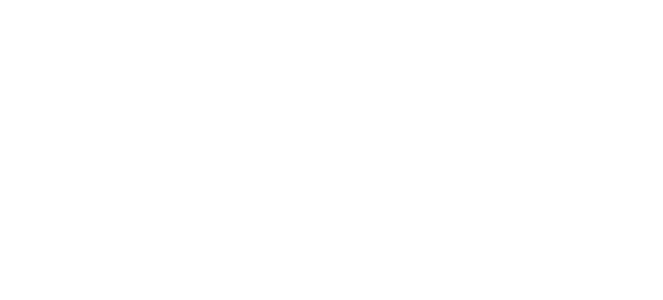
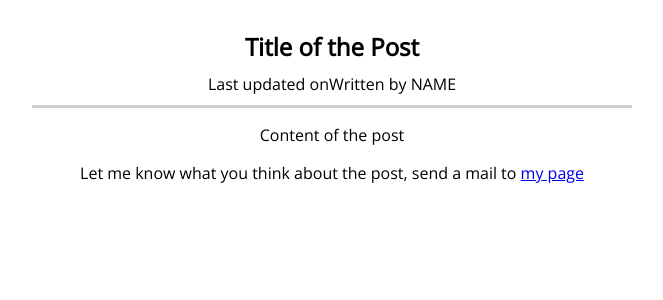
Before and after one commit to mikolertesx/blogging-vue-app, a Nuxt app: page /posts/1 in a window 1280 px wide. Before the commit this address had no page. Shown: the top 300 px of the page, without its empty margins (308-971 px from the left). Built offline with nearby package versions, Linux system fonts and the light colour scheme.

Commit message:
Added external fonts and pages

```diff
--- a/layouts/default.vue
+++ b/layouts/default.vue
@@ -6,57 +6,9 @@
 
 <style>
 html {
-  font-family:
-    'Source Sans Pro',
-    -apple-system,
-    BlinkMacSystemFont,
-    'Segoe UI',
-    Roboto,
-    'Helvetica Neue',
-    Arial,
-    sans-serif;
-  font-size: 16px;
-  word-spacing: 1px;
-  -ms-text-size-adjust: 100%;
-  -webkit-text-size-adjust: 100%;
-  -moz-osx-font-smoothing: grayscale;
-  -webkit-font-smoothing: antialiased;
-  box-sizing: border-box;
+  font-family: "Open Sans", sans-serif;
 }
-
-*,
-*::before,
-*::after {
-  box-sizing: border-box;
+body {
   margin: 0;
 }
-
-.button--green {
-  display: inline-block;
-  border-radius: 4px;
-  border: 1px solid #3b8070;
-  color: #3b8070;
-  text-decoration: none;
-  padding: 10px 30px;
-}
-
-.button--green:hover {
-  color: #fff;
-  background-color: #3b8070;
-}
-
-.button--grey {
-  display: inline-block;
-  border-radius: 4px;
-  border: 1px solid #35495e;
-  color: #35495e;
-  text-decoration: none;
-  padding: 10px 30px;
-  margin-left: 15px;
-}
-
-.button--grey:hover {
-  color: #fff;
-  background-color: #35495e;
-}
 </style>
--- a/nuxt.config.js
+++ b/nuxt.config.js
@@ -7,7 +7,13 @@ export default {
       { name: "viewport", content: "width=device-width, initial-scale=1" },
       { hid: "description", name: "description", content: "" }
     ],
-    link: [{ rel: "icon", type: "image/x-icon", href: "/favicon.ico" }]
+    link: [
+      { rel: "icon", type: "image/x-icon", href: "/favicon.ico" },
+      {
+        rel: "stylesheet",
+        href: "https://fonts.googleapis.com/css2?family=Open+Sans&display=swap"
+      }
+    ]
   },
   css: [],
   plugins: [],
--- /dev/null
+++ b/pages/about/index.vue
@@ -0,0 +1,36 @@
+<template>
+  <div class="about-page">
+    <h1>This is my absolutely fantastic "About Me" Page!</h1>
+    <p>
+      Lorem ipsum, dolor sit amet consectetur adipisicing elit. Totam officiis
+      ab voluptatibus assumenda error quas deleniti eius? Suscipit, numquam?
+      Quis aliquid non animi numquam amet voluptas dolorum sunt aspernatur
+      commodi?
+    </p>
+    <p>
+      Lorem ipsum, dolor sit amet consectetur adipisicing elit. Totam officiis
+      ab voluptatibus assumenda error quas deleniti eius? Suscipit, numquam?
+      Quis aliquid non animi numquam amet voluptas dolorum sunt aspernatur
+      commodi?
+    </p>
+    <p>
+      Lorem ipsum, dolor sit amet consectetur adipisicing elit. Totam officiis
+      ab voluptatibus assumenda error quas deleniti eius? Suscipit, numquam?
+      Quis aliquid non animi numquam amet voluptas dolorum sunt aspernatur
+      commodi?
+    </p>
+    <p>
+      Lorem ipsum, dolor sit amet consectetur adipisicing elit. Totam officiis
+      ab voluptatibus assumenda error quas deleniti eius? Suscipit, numquam?
+      Quis aliquid non animi numquam amet voluptas dolorum sunt aspernatur
+      commodi?
+    </p>
+  </div>
+</template>
+
+<style scoped>
+.about-page {
+  text-align: center;
+  padding: 30px;
+}
+</style>
--- /dev/null
+++ b/pages/posts/_id/index.vue
@@ -0,0 +1,55 @@
+<template>
+  <div class="single-post-page">
+    <section class="post">
+      <h1 class="post-title">Title of the Post</h1>
+      <div class="post-details">
+        <div class="post-title">Last updated on</div>
+        <div class="post-title">Written by NAME</div>
+      </div>
+      <p>Content of the post</p>
+    </section>
+    <section class="post-feedback">
+      <p class="post-content">
+        Let me know what you think about the post, send a mail to
+        <a href="mailto:feedback@my-awesome-domain.com">my page</a>
+      </p>
+    </section>
+  </div>
+</template>
+
+<style scoped>
+.single-post-page {
+  padding: 30px;
+  text-align: center;
+  box-sizing: border-box;
+}
+.post {
+  width: 100%;
+}
+.update-form {
+  width: 90%;
+  margin: 20px auto;
+}
+@media (min-width: 768px) {
+  .post {
+    width: 600px;
+    margin: auto;
+  }
+  .post-details {
+    flex-direction: row;
+  }
+}
+.post-title {
+  margin: 0;
+}
+.post-details {
+  padding: 10px;
+  box-sizing: border-box;
+  border-bottom: 3px solid #ccc;
+  display: flex;
+  justify-content: center;
+}
+.update-form {
+  width: 500px;
+}
+</style>
--- /dev/null
+++ b/pages/posts/index.vue
@@ -0,0 +1,14 @@
+<template>
+  <div class="posts-page">
+
+  </div>
+</template>
+
+<style scoped>
+.posts-page {
+  display: flex;
+  justify-content: center;
+  align-items: center;
+
+}
+</style>
```
